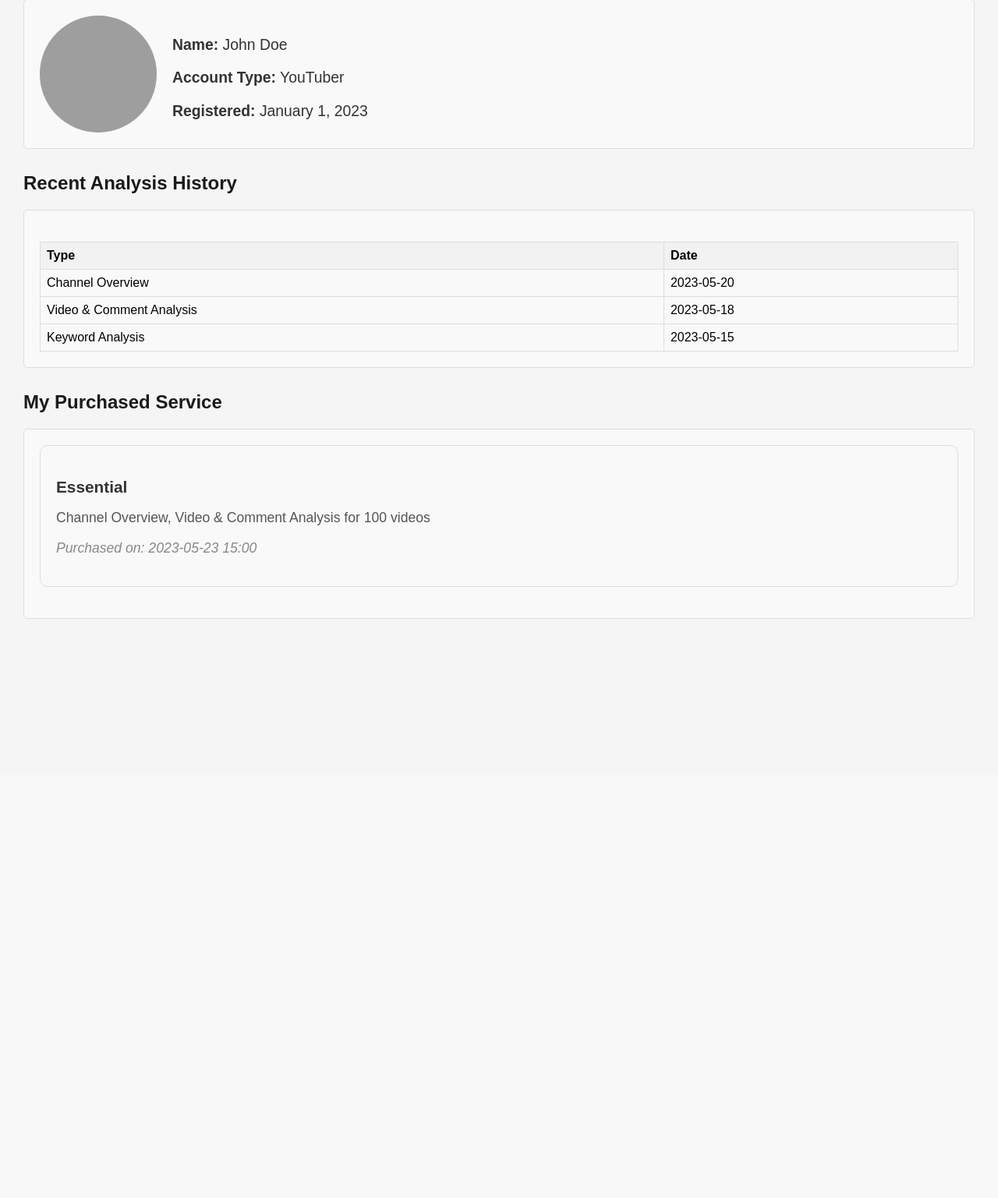
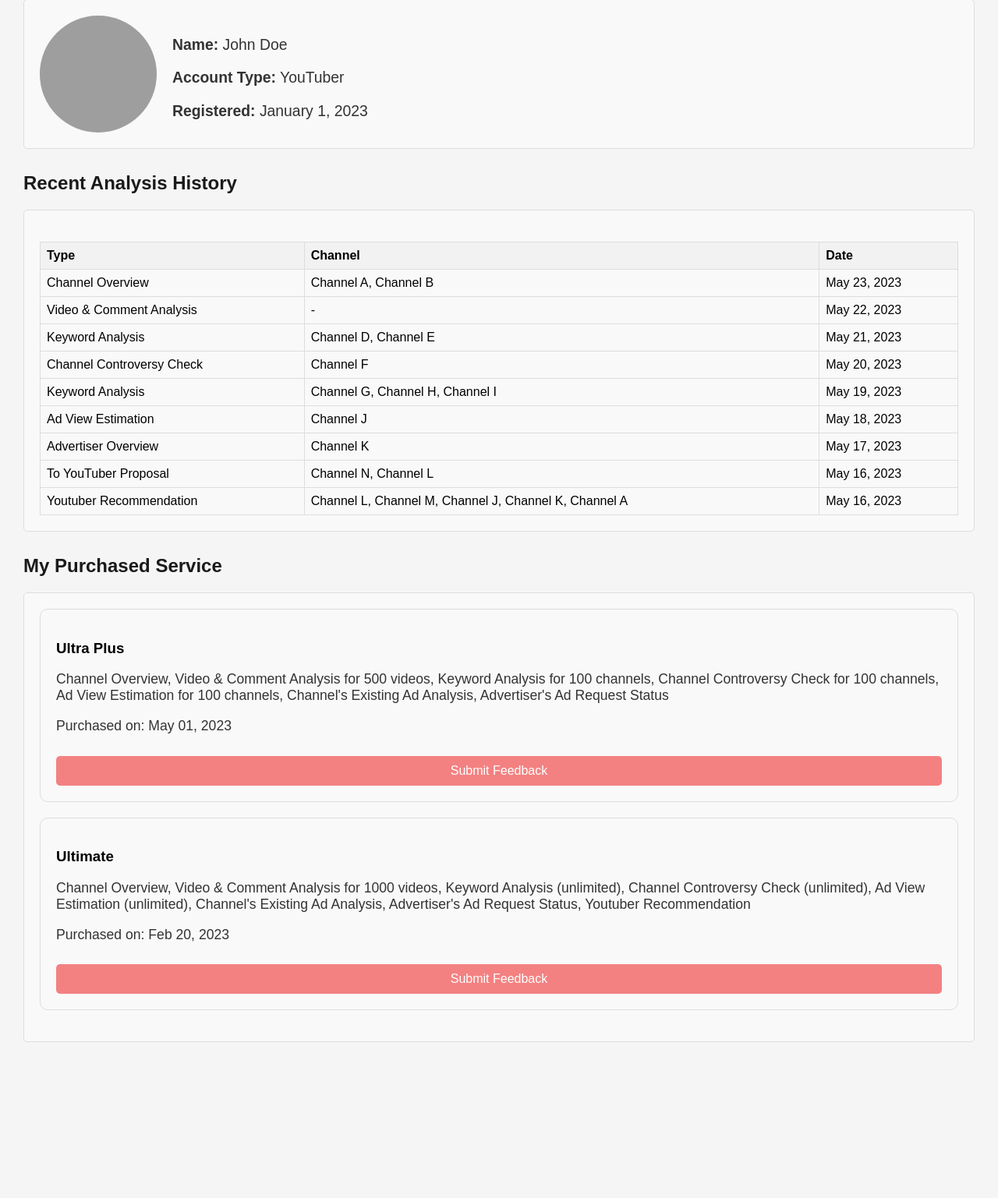
Before and after one commit to soyanggaeng/P4DS, a Flask app: page /mypage in a window 1280 px wide. Shown: the part 879-2416 px from the top of the page at 78% size. Before the commit the page ends 1673 px from the top, so only its background shows below. Run offline with Flask 3, Linux system fonts and the light colour scheme; the visitor is signed in with stand-in values (Sample User, id 1); grey boxes are pictures that could not be loaded.

Commit message:
cherry-pick

```diff
--- a/static/css/styles.css
+++ b/static/css/styles.css
@@ -541,65 +588,32 @@
     margin-bottom: 20px;
     padding: 20px;
     border-radius: 10px;
+    position: relative; /* Added */
 }
 
-#service-info h3 {
-    color: #333;
-    font-size: 1.3em;
-    margin-bottom: 10px;
-}
-
-#service-info p {
-    color: #555;
-    font-size: 1.1em;
-}
-
-#service-info .purchase-date {
-    font-style: italic;
-    color: #888;
-    margin-top: 10px;
-}
-
-
-/* feedback page */
-#feedback {
-    margin: 100px;
-}
-
-#feedback h2 {
-    color: #1a1a1a;
-    font-size: 1.5em;
-    margin-bottom: 20px;
-}
-
-#feedback-form label {
-    font-weight: bold;
-}
-
-#feedback-form input,
-#feedback-form textarea {
-    padding: 5px;
-    border-radius: 5px;
-    border: 1px solid #ccc;
-    width: 100%;
-    margin-bottom: 10px;
-}
-
-#feedback-form textarea {
-    resize: vertical;
-}
-
-#feedback-form button {
+#service-info .service-card button {
     background-color: #F38181;
     color: white;
     border: none;
-    padding: 10px;
+    padding: 10px 20px;
     border-radius: 5px;
     cursor: pointer;
     font-size: 1em;
     width: 100%;
+    margin-top: 10px;
+    transition: background-color 0.3s ease;
 }
 
-#feedback-form button:hover {
+#service-info .service-card button:hover {
     background-color: #ea6a6a;
 }
+
+#service-info .service-card button:active {
+    background-color: #C45B5B;
+}
+
+#service-info .service-card button.feedback-button {
+    position: absolute;
+    bottom: 20px;
+    left: 20px;
+}
--- a/templates/mypage.html
+++ b/templates/mypage.html
@@ -80,6 +80,7 @@
             <table id="history-table">
                 <tr>
                     <th>Type</th>
+                    <th>Channel</th>
                     <th>Date</th>
                 </tr>
             </table>
@@ -110,11 +111,15 @@
 
         // The current user's recent analysis history and subscription level
         var history = [
-            {type: 'Channel Overview', date: 'May 23, 2023'},
-            {type: 'Video & Comment Analysis', date: 'May 22, 2023'},
-            {type: 'Keyword Analysis', date: 'May 21, 2023'},
-            {type: 'Channel Controversy Check', date: 'May 20, 2023'},
-            {type: 'Keyword Analysis', date: 'May 19, 2023'}
+            { type: 'Channel Overview', channel: ['Channel A', 'Channel B'], date: 'May 23, 2023' },
+            { type: 'Video & Comment Analysis', channel: ["-"], date: 'May 22, 2023' },
+            { type: 'Keyword Analysis', channel: ['Channel D', 'Channel E'], date: 'May 21, 2023' },
+            { type: 'Channel Controversy Check', channel: ['Channel F'], date: 'May 20, 2023' },
+            { type: 'Keyword Analysis', channel: ['Channel G', 'Channel H', 'Channel I'], date: 'May 19, 2023' },
+            { type: 'Ad View Estimation', channel: ['Channel J'], date: 'May 18, 2023' },
+            { type: 'Advertiser Overview', channel: ['Channel K'], date: 'May 17, 2023' },
+            { type: 'To YouTuber Proposal', channel: ['Channel N', 'Channel L'], date: 'May 16, 2023' },
+            { type: 'Youtuber Recommendation', channel: ['Channel L', 'Channel M', 'Channel J', 'Channel K', 'Channel A'], date: 'May 16, 2023' }
         ];
 
         var subscription = 'Ultra Plus';
@@ -122,28 +127,39 @@
         function populateRecentAnalysisHistory() {
             var historyTable = document.getElementById('history-table');
             var historyData = [
-                { type: 'Channel Overview', date: '2023-05-20' },
-                { type: 'Video & Comment Analysis', date: '2023-05-18' },
-                { type: 'Keyword Analysis', date: '2023-05-15' },
-            ];
+                { type: 'Channel Overview', channel: ['Channel A', 'Channel B'], date: 'May 23, 2023' },
+                { type: 'Video & Comment Analysis', channel: ["-"], date: 'May 22, 2023' },
+                { type: 'Keyword Analysis', channel: ['Channel D', 'Channel E'], date: 'May 21, 2023' },
+                { type: 'Channel Controversy Check', channel: ['Channel F'], date: 'May 20, 2023' },
+                { type: 'Keyword Analysis', channel: ['Channel G', 'Channel H', 'Channel I'], date: 'May 19, 2023' },
+                { type: 'Ad View Estimation', channel: ['Channel J'], date: 'May 18, 2023' },
+                { type: 'Advertiser Overview', channel: ['Channel K'], date: 'May 17, 2023' },
+                { type: 'To YouTuber Proposal', channel: ['Channel N', 'Channel L'], date: 'May 16, 2023' },
+                { type: 'Youtuber Recommendation', channel: ['Channel L', 'Channel M', 'Channel J', 'Channel K', 'Channel A'], date: 'May 16, 2023' }
+        ];
 
             historyData.forEach(function (item) {
                 var row = document.createElement('tr');
                 var typeCell = document.createElement('td');
+                var channelCell = document.createElement('td');
                 var dateCell = document.createElement('td');
                 typeCell.textContent = item.type;
+                channelCell.textContent = item.channel.join(', ');
                 dateCell.textContent = item.date;
                 row.appendChild(typeCell);
+                row.appendChild(channelCell);
                 row.appendChild(dateCell);
                 historyTable.appendChild(row);
+                // Store the selected channels in localStorage
+                localStorage.setItem('selectedChannels', JSON.stringify(item.channel));
             });
         }
 
         function populatePurchasedServices() {
             var serviceDiv = document.getElementById('service-info');
             var serviceData = [
-                { service: 'Essential', details: ['Channel Overview', 'Video & Comment Analysis for 100 videos'], purchaseDate: '2023-05-23 15:00' },
-                // you can add more purchased services here
+                { service: 'Ultra Plus', details: ['Channel Overview', 'Video & Comment Analysis for 500 videos', 'Keyword Analysis for 100 channels', 'Channel Controversy Check for 100 channels', 'Ad View Estimation for 100 channels', 'Channel\'s Existing Ad Analysis', 'Advertiser\'s Ad Request Status'], purchaseDate: 'May 01, 2023', feedbackSubmitted: false },
+                { service: 'Ultimate', details: ['Channel Overview', 'Video & Comment Analysis for 1000 videos', 'Keyword Analysis (unlimited)', 'Channel Controversy Check (unlimited)', 'Ad View Estimation (unlimited)', 'Channel\'s Existing Ad Analysis', 'Advertiser\'s Ad Request Status', 'Youtuber Recommendation'], purchaseDate: 'Feb 20, 2023', feedbackSubmitted: true }
             ];
 
             serviceData.forEach(function (item) {
@@ -153,15 +169,26 @@
                 var serviceH3 = document.createElement('h3');
                 var detailP = document.createElement('p');
                 var purchaseDateP = document.createElement('p');
+                var feedbackButton = document.createElement('button');
 
                 serviceH3.textContent = item.service;
                 detailP.textContent = item.details.join(', ');
                 purchaseDateP.textContent = 'Purchased on: ' + item.purchaseDate;
                 purchaseDateP.className = 'purchase-date';
 
+                feedbackButton.textContent = 'Submit Feedback';
+                feedbackButton.onclick = function() {
+                    if (item.feedbackSubmitted) {
+                        alert('Feedback already submitted for this service!');
+                        return;
+                    }
+                    window.location.href = 'feedback.html';
+                }
+
                 serviceCard.appendChild(serviceH3);
                 serviceCard.appendChild(detailP);
                 serviceCard.appendChild(purchaseDateP);
+                serviceCard.appendChild(feedbackButton);
                 serviceDiv.appendChild(serviceCard);
             });
         }
```
Also changed, not shown: other parts of static/css/styles.css (+48 -1 lines), templates/feedback.html (+51 -9 lines).
